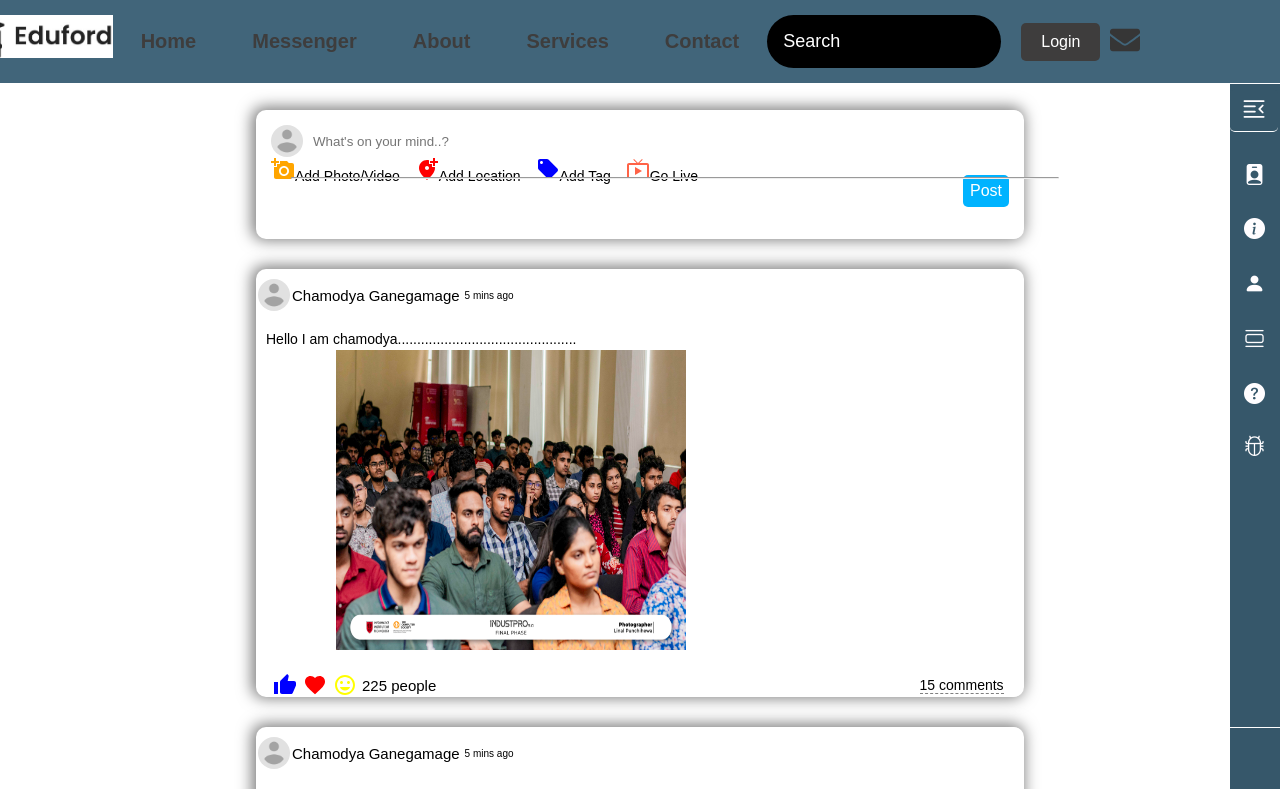
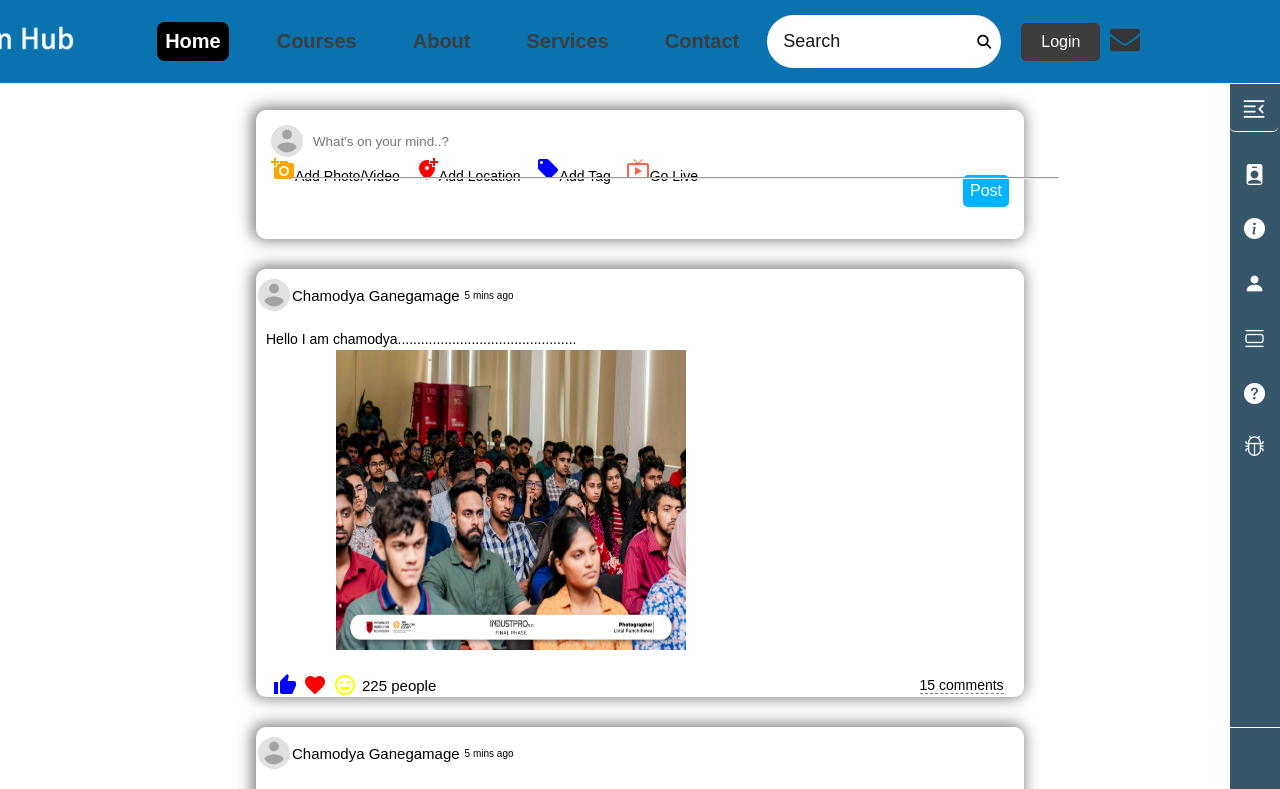
Before and after one commit to chamo7788/LMS-Project, a React (Vite) app: page / in a window 1280 px wide. Shown: the top 789 px of the page. Built offline with nearby package versions, Linux system fonts and the light colour scheme.

Commit message:
update nevbar

```diff
--- a/src/assets/css/global.css
+++ b/src/assets/css/global.css
@@ -1,6 +1,6 @@
 :root {
   --blue: #36576a;
-    --bluenav: #41657a;
+  --bluenav: #0a73af;
   --black: #201f1f;
   --white: #fffdff;
   --bg-dark: rgba(0, 0, 0, 0.2);
@@ -19,8 +19,10 @@
 }
 
 * {
-    -ms-overflow-style: none; /* IE and Edge */
-    scrollbar-width: none; /* Firefox */
+  -ms-overflow-style: none;
+  /* IE and Edge */
+  scrollbar-width: none;
+  /* Firefox */
 }
 
 *::-webkit-scrollbar {
--- a/src/assets/css/home/navbar.css
+++ b/src/assets/css/home/navbar.css
@@ -25,7 +25,8 @@
 
   /* Logo Styling */
   .logo {
-    width: 160px;
+    margin-left: -25%;
+    width: 210px;
     cursor: pointer;
   }
 
@@ -58,7 +59,7 @@
     color:white;
     background-color: black;
   }
-  .navbar__menu-link:active {
+  .navbar__menu-link.active {
     box-shadow: rgb(26, 26, 26) 0 30px 30px -20px;
     color:white;
     background-color: black;
@@ -91,7 +92,7 @@
   .navbar__searchbox {
     display: flex;
     align-items: center;
-    background: black;
+    background: rgb(255, 255, 255);
     padding: 10px;
     border-radius: 50px;
   }
@@ -101,13 +102,13 @@
     background: transparent;
     border: none;
     outline: none;
-    color: white;
+    color: rgb(59, 58, 58);
     font-size: 18px;
     max-width: 200px;
   }
 
   .navbar__searchbox input::placeholder {
-    color: white;
+    color: rgb(25, 24, 24);
   }
 
   .navbar__searchbox .searchimage {
--- a/src/components/home/Navbar/Navbar.jsx
+++ b/src/components/home/Navbar/Navbar.jsx
@@ -1,10 +1,10 @@
 import React, { useState } from 'react';
-import { Link } from "react-router-dom";
-import '../../../assets/css/home/navbar.css'
-import logoLight from '../../../assets/images/logo-black.png'
+import { NavLink } from "react-router-dom";
+import '../../../assets/css/home/navbar.css';
+import logoLight from '../../../assets/images/logo-black.png';
 import { FaBars, FaTimes, FaEnvelope } from 'react-icons/fa';
 
-export function Navbar(){
+export function Navbar() {
 
   const [isMobileMenuOpen, setIsMobileMenuOpen] = useState(false);
 
@@ -12,35 +12,44 @@ export function Navbar(){
     setIsMobileMenuOpen(!isMobileMenuOpen);
   };
 
-
   return (
     <nav className='navbar'>
       <div className='navbar__logo'>
-        <Link to='/home'>
+        <NavLink to='/home'>
           <img src={logoLight} alt="Logo" className='logo' />
-        </Link>
+        </NavLink>
       </div>
       <ul className={`navbar__menu ${isMobileMenuOpen ? 'navbar__menu--active' : ''}`}>
-        <li className='navbar__menu-item'><Link to="/home" onClick={toggleMobileMenu} className='navbar__menu-link'>Home</Link></li>
-        <li className='navbar__menu-item'><Link to="/messenger" onClick={toggleMobileMenu} className='navbar__menu-link'>Messenger</Link></li>
-        <li className='navbar__menu-item'><Link to="/" onClick={toggleMobileMenu} className='navbar__menu-link'>About</Link></li>
-        <li className='navbar__menu-item'><Link to="/3" onClick={toggleMobileMenu} className='navbar__menu-link'>Services</Link></li>
-        <li className='navbar__menu-item'><Link to="/4" onClick={toggleMobileMenu} className='navbar__menu-link'>Contact</Link></li>
+        <li className='navbar__menu-item'>
+          <NavLink to="/" onClick={toggleMobileMenu} className='navbar__menu-link' activeClassName="active">Home</NavLink>
+        </li>
+        <li className='navbar__menu-item'>
+          <NavLink to="/course" onClick={toggleMobileMenu} className='navbar__menu-link' activeClassName="active">Courses</NavLink>
+        </li>
+        <li className='navbar__menu-item'>
+          <NavLink to="/about" onClick={toggleMobileMenu} className='navbar__menu-link' activeClassName="active">About</NavLink>
+        </li>
+        <li className='navbar__menu-item'>
+          <NavLink to="/3" onClick={toggleMobileMenu} className='navbar__menu-link' activeClassName="active">Services</NavLink>
+        </li>
+        <li className='navbar__menu-item'>
+          <NavLink to="/4" onClick={toggleMobileMenu} className='navbar__menu-link' activeClassName="active">Contact</NavLink>
+        </li>
       </ul>
       <div className='navbar__searchbox'>
         <input type="text" placeholder='Search' />
         <i className="fa-solid fa-magnifying-glass"></i>
       </div>
       <div className='navbar__login'>
-      <Link to="/login">
+        <NavLink to="/login">
           <button className='navbar__login-button'>Login</button>
-        </Link>
+        </NavLink>
       </div>
       <div className='navbar__icons'>
         <div className='navbar__message'>
-          <Link to="/messenger">
+          <NavLink to="/messenger">
             <FaEnvelope className='navbar__message-icon' />
-          </Link>
+          </NavLink>
         </div>
       </div>
 
```
Also changed, not shown: src/assets/images/logo-black.png. Lines whose indentation alone changed are shown as unchanged.
